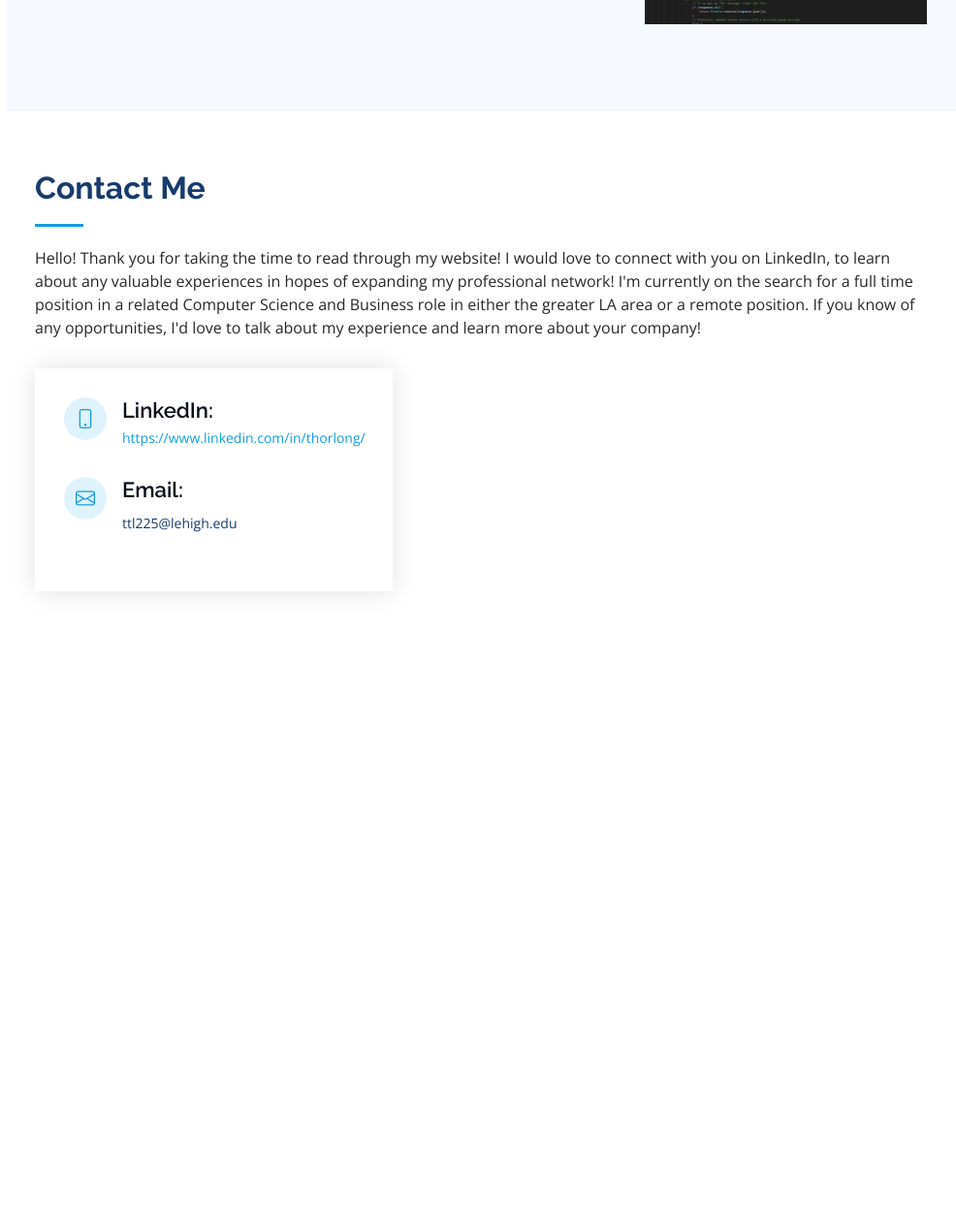
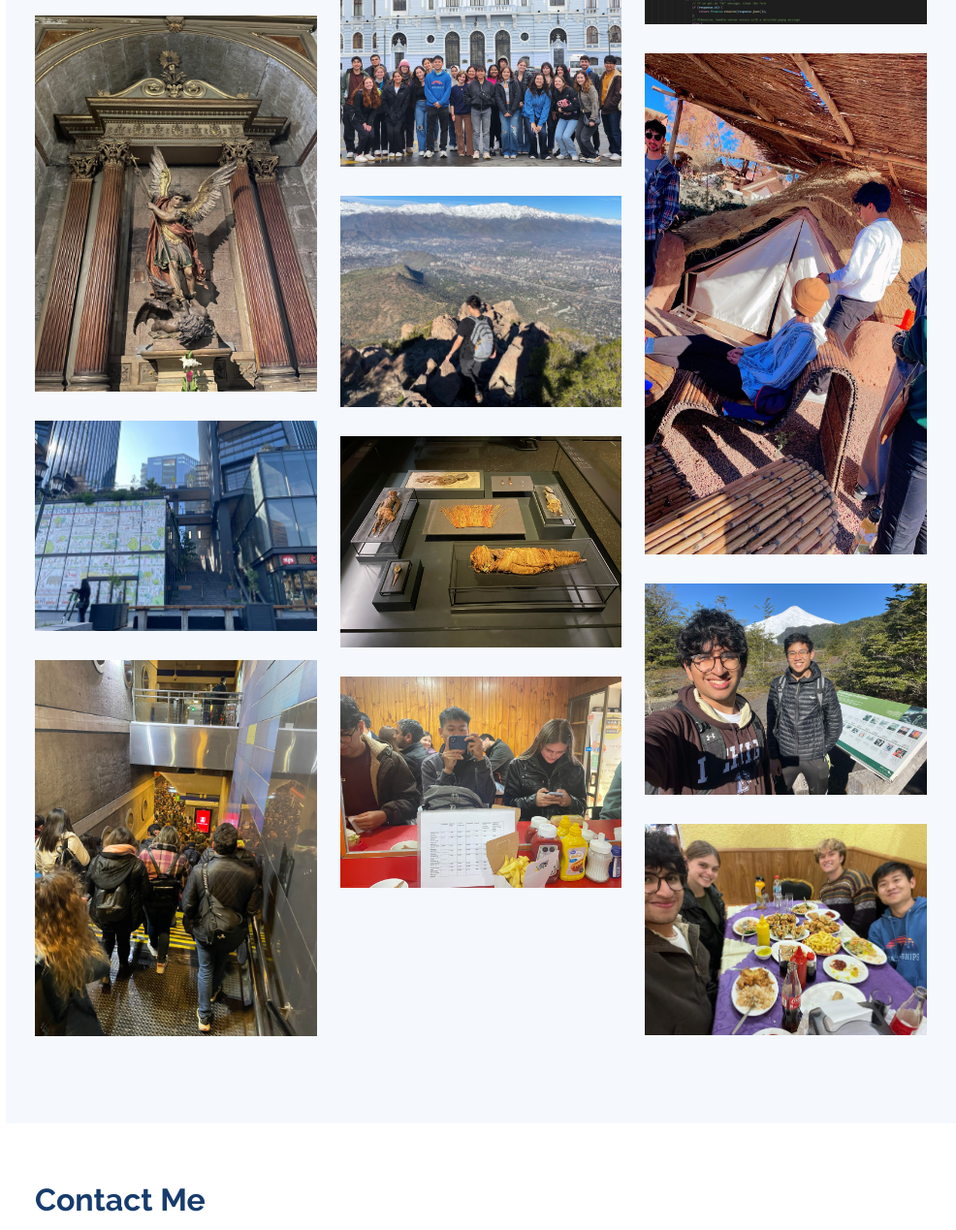
Before and after one commit to alphaturtle17/alphaturtle17.github.io, a plain HTML site: page index.html in a window 1280 px wide. Shown: the part 6141-7410 px from the top of the page at 97% size, without its empty margins (294-1280 px from the left). Before the commit the page ends 6881 px from the top, so only its background shows below. Drawn offline with nearby package versions, Linux system fonts and the light colour scheme.

Commit message:
updating portfolio with pictures from Chile!

```diff
--- a/index.html
+++ b/index.html
@@ -348,7 +348,7 @@
               <ul id="portfolio-flters">
                 <li data-filter="*" class="filter-active">All</li>
                 <li data-filter=".filter-code">Programming</li>
-                <li data-filter=".filter-art">Art/Writing</li>
+                <li data-filter=".filter-art">Art</li>
               </ul>
             </div>
           </div>
@@ -427,6 +427,95 @@
               </div>
             </div>
 
+            <div class="col-lg-4 col-md-6 portfolio-item filter-art">
+              <div class="portfolio-wrap">
+                <img src="./img/portfolio/armada-de-chile.jpg" class="img-fluid" alt="">
+                <div class="portfolio-links">
+                  <a href="./img/portfolio/armada-de-chile.jpg" data-gallery="portfolioGallery" class="portfolio-lightbox" title="Edificio Armada de Chile - Valparaíso"><i class="bx bx-plus"></i></a>
+                </div>
+              </div>
+            </div>
+
+            <div class="col-lg-4 col-md-6 portfolio-item filter-art">
+              <div class="portfolio-wrap">
+                <img src="./img/portfolio/art-michelangelo.jpg" class="img-fluid" alt="">
+                <div class="portfolio-links">
+                  <a href="./img/portfolio/art-michelangelo.jpg" data-gallery="portfolioGallery" class="portfolio-lightbox" title="Un Ángel - Catedral Metropolitana de Santiago de Chile"><i class="bx bx-plus"></i></a>
+                </div>
+              </div>
+            </div>
+
+            <div class="col-lg-4 col-md-6 portfolio-item filter-art">
+              <div class="portfolio-wrap">
+                <img src="./img/portfolio/atacama-loft-and-glamp.jpg" class="img-fluid" alt="">
+                <div class="portfolio-links">
+                  <a href="./img/portfolio/atacama-loft-and-glamp.jpg" data-gallery="portfolioGallery" class="portfolio-lightbox" title="Atacama Loft and Glamp - San Pedro de Atacama"><i class="bx bx-plus"></i></a>
+                </div>
+              </div>
+            </div>
+
+            <div class="col-lg-4 col-md-6 portfolio-item filter-art">
+              <div class="portfolio-wrap">
+                <img src="./img/portfolio/manquehue.jpg" class="img-fluid" alt="">
+                <div class="portfolio-links">
+                  <a href="./img/portfolio/manquehue.jpg" data-gallery="portfolioGallery" class="portfolio-lightbox" title="Cerro Manquehue - Santiago Metropolitan Region, Chile"><i class="bx bx-plus"></i></a>
+                </div>
+              </div>
+            </div>
+
+            <div class="col-lg-4 col-md-6 portfolio-item filter-art">
+              <div class="portfolio-wrap">
+                <img src="./img/portfolio/mercado-urbano-tobalaba.jpg" class="img-fluid" alt="">
+                <div class="portfolio-links">
+                  <a href="./img/portfolio/mercado-urbano-tobalaba.jpg" data-gallery="portfolioGallery" class="portfolio-lightbox" title="Mercado Urbano Tobalaba - Santiago Metropolitan Region, Chile"><i class="bx bx-plus"></i></a>
+                </div>
+              </div>
+            </div>
+
+            <div class="col-lg-4 col-md-6 portfolio-item filter-art">
+              <div class="portfolio-wrap">
+                <img src="./img/portfolio/mummy.jpg" class="img-fluid" alt="">
+                <div class="portfolio-links">
+                  <a href="./img/portfolio/mummy.jpg" data-gallery="portfolioGallery" class="portfolio-lightbox" title="Mummy - Museo Chileno de Arte Precolombino"><i class="bx bx-plus"></i></a>
+                </div>
+              </div>
+            </div>
+
+            <div class="col-lg-4 col-md-6 portfolio-item filter-art">
+              <div class="portfolio-wrap">
+                <img src="./img/portfolio/pucon.jpg" class="img-fluid" alt="">
+                <div class="portfolio-links">
+                  <a href="./img/portfolio/pucon.jpg" data-gallery="portfolioGallery" class="portfolio-lightbox" title="Volcan Villarrica - Pucon, Chile"><i class="bx bx-plus"></i></a>
+                </div>
+              </div>
+            </div>
+
+            <div class="col-lg-4 col-md-6 portfolio-item filter-art">
+              <div class="portfolio-wrap">
+                <img src="./img/portfolio/santiago-metro-rush-hour.jpg" class="img-fluid" alt="">
+                <div class="portfolio-links">
+                  <a href="./img/portfolio/santiago-metro-rush-hour.jpg" data-gallery="portfolioGallery" class="portfolio-lightbox" title="Rush Hour in the Santiago Metro"><i class="bx bx-plus"></i></a>
+                </div>
+              </div>
+            </div>
+
+            <div class="col-lg-4 col-md-6 portfolio-item filter-art">
+              <div class="portfolio-wrap">
+                <img src="./img/portfolio/trying-completos.jpg" class="img-fluid" alt="">
+                <div class="portfolio-links">
+                  <a href="./img/portfolio/trying-completos.jpg" data-gallery="portfolioGallery" class="portfolio-lightbox" title="Watgen Interns try Completos!"><i class="bx bx-plus"></i></a>
+                </div>
+              </div>
+            </div>
+
+            <div class="col-lg-4 col-md-6 portfolio-item filter-art">
+              <div class="portfolio-wrap">
+                <img src="./img/portfolio/watgen-interns.jpg" class="img-fluid" alt="">
+                <div class="portfolio-links">
+                  <a href="./img/portfolio/watgen-interns.jpg" data-gallery="portfolioGallery" class="portfolio-lightbox" title="Chileno-Chinese lunch with the Watgen Interns"><i class="bx bx-plus"></i></a>
+                </div>
+              </div>
+            </div>
         </div>
         </div>
       </section><!-- End Portfolio Section -->
```
Also changed, not shown: img/portfolio/armada-de-chile.jpg (added), img/portfolio/art-michelangelo.jpg (added), img/portfolio/atacama-loft-and-glamp.jpg (added), img/portfolio/manquehue.jpg (added), img/portfolio/mercado-urbano-tobalaba.jpg (added), img/portfolio/mummy.jpg (added), img/portfolio/pucon.jpg (added), img/portfolio/santiago-metro-rush-hour.jpg (added), img/portfolio/trying-completos.jpg (added), img/portfolio/valparaiso.jpg (added), img/portfolio/watgen-interns.jpg (added).
